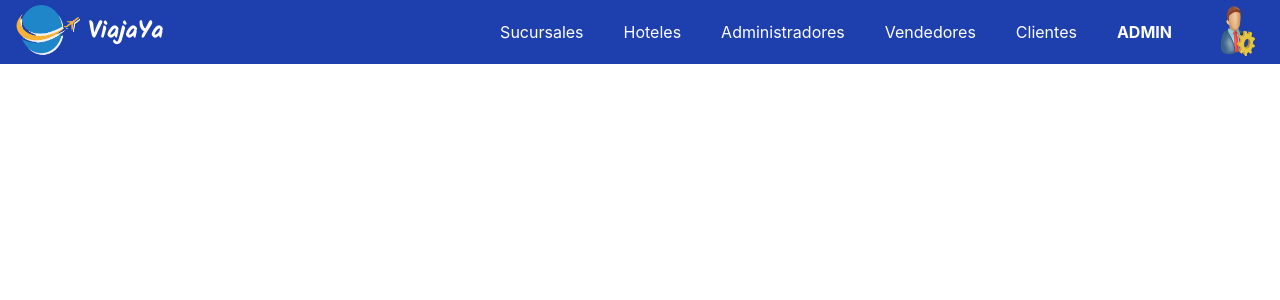
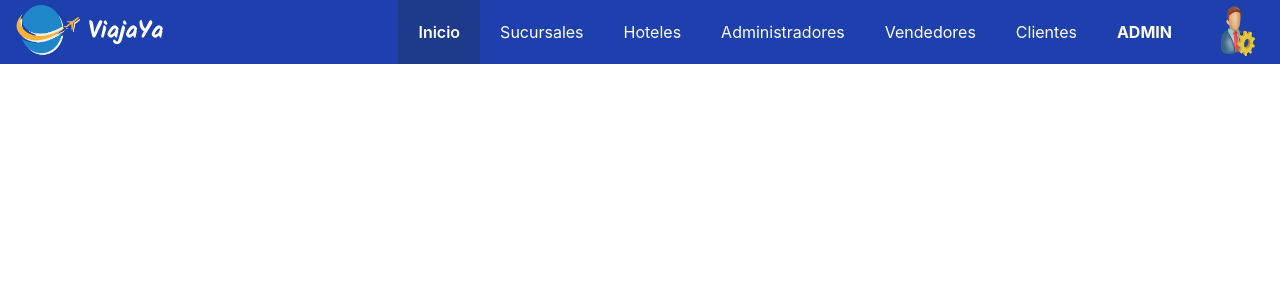
Before and after one commit to coscristian/Agencia-de-Viajes, a React (Create React App) app: page / in a window 1280 px wide. Shown: the top 300 px of the page. Built offline with nearby package versions, Linux system fonts and the light colour scheme.

Commit message:
Fix navbar with selected page

```diff
--- a/src/pages/index.jsx
+++ b/src/pages/index.jsx
@@ -26,6 +26,7 @@ function Index() {
                     <h1 class="title self-center text-white">ViajaYa</h1>
                 </div>
                 <div className='flex flex-row'>
+                    <a href="#" className='bg-blue-900 font-semibold self-center p-5 hover:bg-blue-900 text-white'>Inicio</a>
                     <a href="#" className='self-center p-5 hover:bg-blue-900 text-white'>Sucursales</a>
                     <a href="#" className='self-center p-5 hover:bg-blue-900 text-white'>Hoteles</a>
                     <a href="#" className='self-center p-5 hover:bg-blue-900 text-white'>Administradores</a>
```
